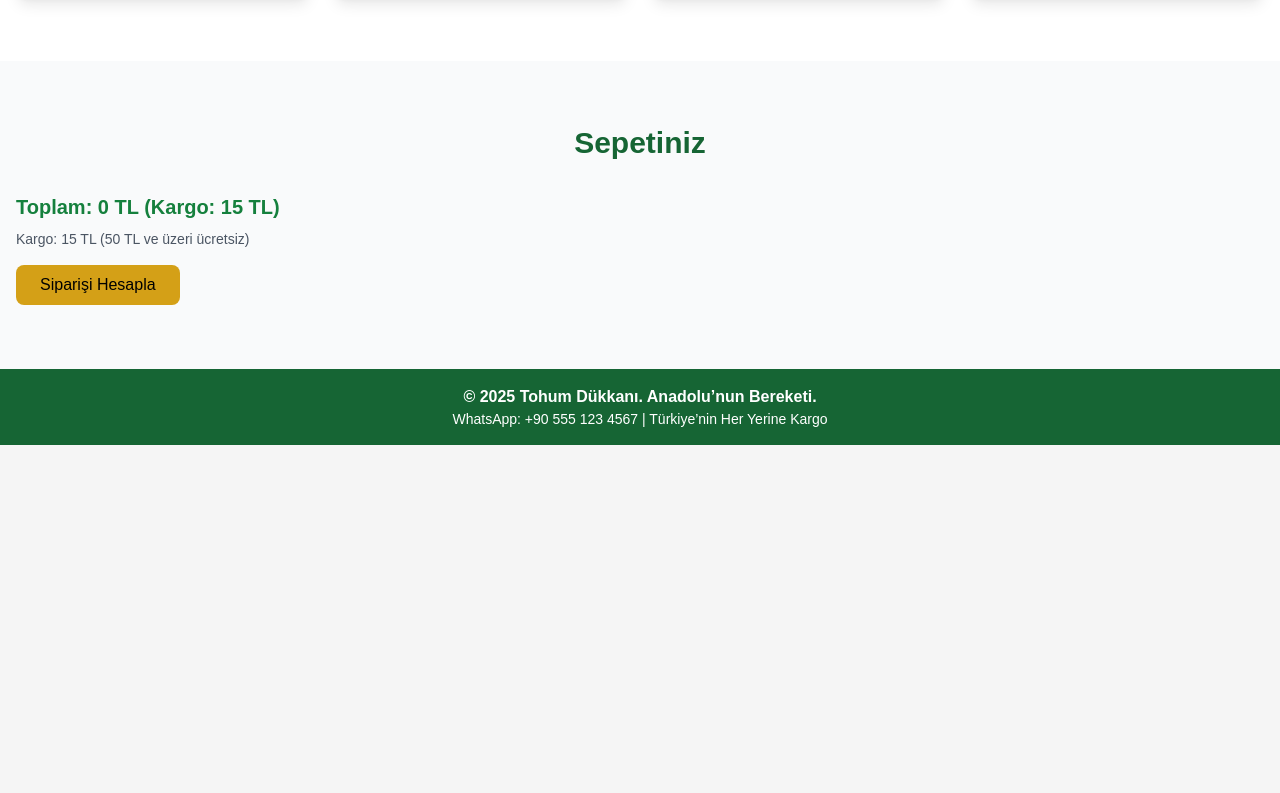
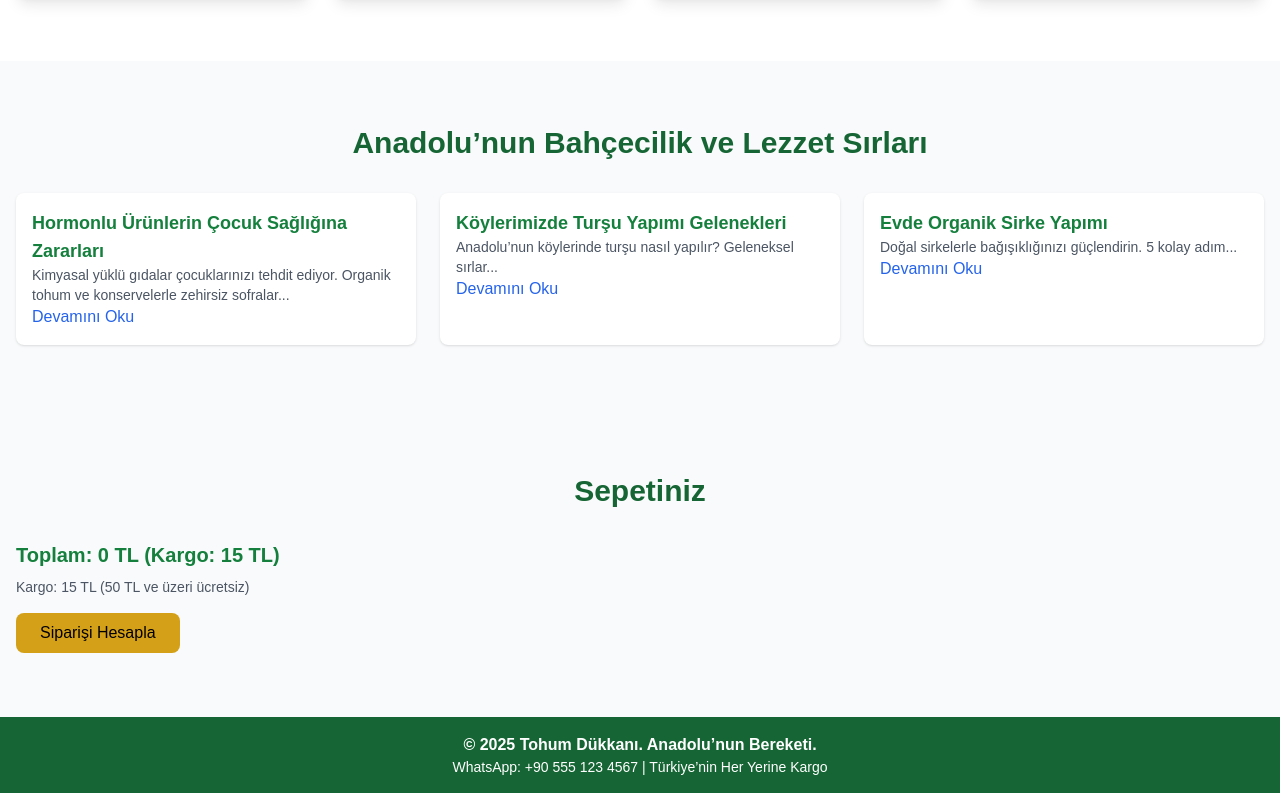
Before and after one commit to serhatcanaerospace/tohum-dukkan, a plain HTML site: page index.html in a window 1280 px wide. Shown: the part 5513-6306 px from the top of the page. Before the commit the page ends 5958 px from the top, so only its background shows below. Drawn offline with nearby package versions, Linux system fonts and the light colour scheme.

Commit message:
Yeni özellikler eklendi

```diff
--- a/index.html
+++ b/index.html
@@ -85,6 +85,31 @@
       <div id="product-list" class="grid grid-cols-1 sm:grid-cols-2 lg:grid-cols-4 gap-6"></div>
     </div>
   </section>
+
+  <!-- 6) BLOG -->
+  <section id="blog" class="py-16 bg-gray-50">
+    <div class="container mx-auto px-4">
+      <h2 class="text-3xl font-bold text-center mb-8 text-green-800">Anadolu’nun Bahçecilik ve Lezzet Sırları</h2>
+      <div class="grid grid-cols-1 sm:grid-cols-2 lg:grid-cols-3 gap-6">
+        <div class="card bg-white p-4 rounded-lg shadow">
+          <h3 class="text-lg font-bold text-green-700">Hormonlu Ürünlerin Çocuk Sağlığına Zararları</h3>
+          <p class="text-sm text-gray-600">Kimyasal yüklü gıdalar çocuklarınızı tehdit ediyor. Organik tohum ve konservelerle zehirsiz sofralar...</p>
+          <a href="#blog" class="text-blue-600 hover:underline">Devamını Oku</a>
+        </div>
+        <div class="card bg-white p-4 rounded-lg shadow">
+          <h3 class="text-lg font-bold text-green-700">Köylerimizde Turşu Yapımı Gelenekleri</h3>
+          <p class="text-sm text-gray-600">Anadolu’nun köylerinde turşu nasıl yapılır? Geleneksel sırlar...</p>
+          <a href="#blog" class="text-blue-600 hover:underline">Devamını Oku</a>
+        </div>
+        <div class="card bg-white p-4 rounded-lg shadow">
+          <h3 class="text-lg font-bold text-green-700">Evde Organik Sirke Yapımı</h3>
+          <p class="text-sm text-gray-600">Doğal sirkelerle bağışıklığınızı güçlendirin. 5 kolay adım...</p>
+          <a href="#blog" class="text-blue-600 hover:underline">Devamını Oku</a>
+        </div>
+      </div>
+    </div>
+  </section>
+
 
   <!-- 6) SEPET -->
   <section id="cart" class="py-16 bg-gray-50">
```
